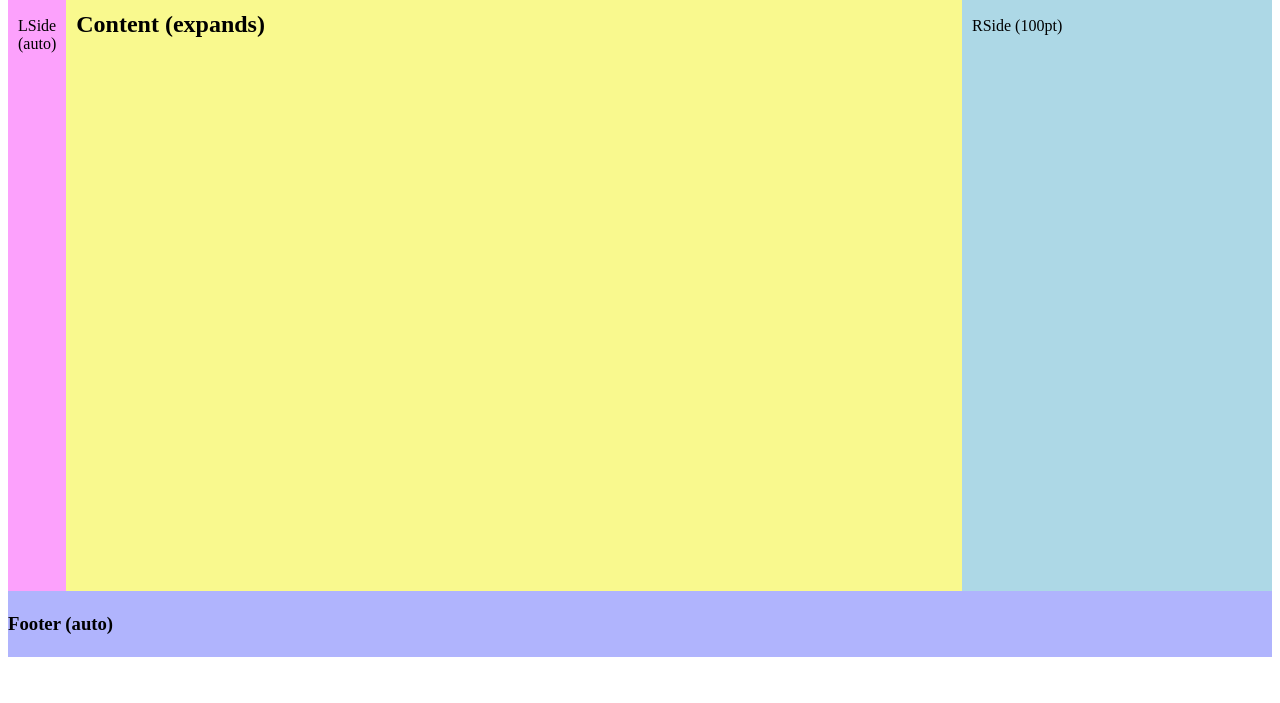
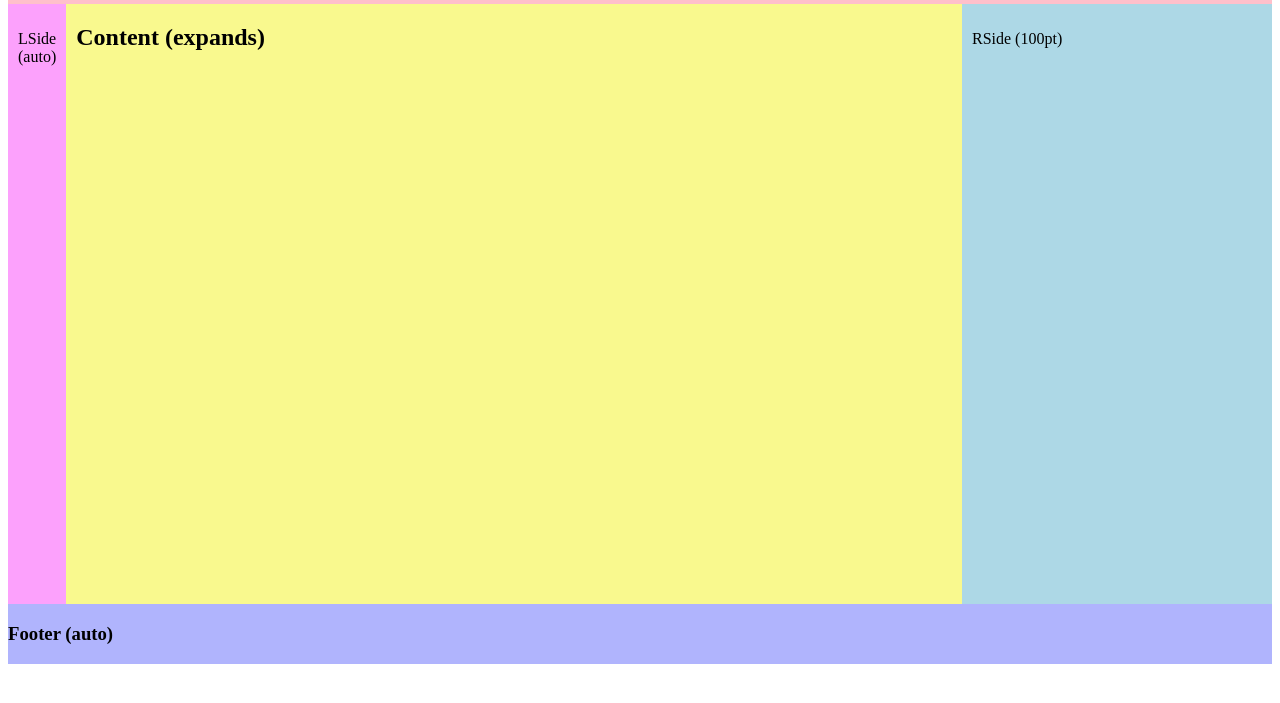
Before and after one commit to Jack-Byte-Java/Exercises, a plain HTML site: page exercise_1.html in a window 1280 px wide. Shown: the part 87-790 px from the top of the page. Drawn offline with Linux system fonts and the light colour scheme.

Commit message:
undo changes to main branch

```diff
--- a/exercise_1.html
+++ b/exercise_1.html
@@ -7,7 +7,6 @@
         <header>
             <h1>Header (70pt)</h1>
         </header>
-        <div id="outer">
         <div class="box">
             <div id="Lside">
                 <p>
@@ -26,16 +25,10 @@
                 </p>
             </div>
         </div>
-                <div id="bottom">
-                    <footer>
+
+    </div>
+    </body>
+    <footer id="footer" class="expand">
         <h3>Footer (auto)</h3>
     </footer>
-                </div>
-
-        </div>
-
-
-    </body>
-
-
 </html>
--- a/style.css
+++ b/style.css
@@ -19,46 +19,25 @@
     background-color: lightblue;
     padding-left: 10px;
     padding-top: 10px;
-    display: flex;
-    flex-shrink: 0;
 }
 
 #content {
-    display: flex;
+    display: inline;
     text-align: left;
     background-color: rgb(249, 249, 142);
+    float: left;
     padding-left: 10px;
-    flex: 50%;
-    position: relative;
+    overflow: auto;
 }
 
 .box {
     display: flex;
     justify-content: space-between;
     height: 600px;
-    flex-wrap: wrap;
-    flex: auto;
 }
 
-body {
+#footer {
     display: flex;
-    flex-direction: column;
-}
-
-#outer {
-    display: flex;
-    flex-direction: column;
-    text-align: center;
-}
-
-#bottom {
+    align-self: flex-end;
     background-color: rgb(176, 180, 253);
 }
-footer {
-    width: 100%;
-    text-align: left;
-    margin-top: auto;
-    position: relative;
-    flex-wrap: wrap;
-    line-height: 1.5;
-}
```
Also changed, not shown: exercise_2.html (+2 -3 lines), style_form.css (+0 -8 lines). Lines whose indentation alone changed are shown as unchanged.
